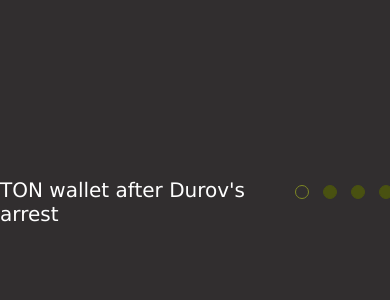
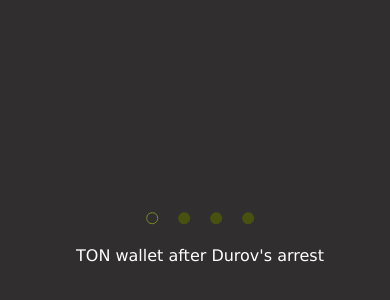
Before and after one commit to ByHannaStseliukova/cssMemeSlider, a plain HTML site: page cssMemeSlider/index.html in a window 390 px wide. Shown: the part 202-502 px from the top of the page. Drawn offline with Linux system fonts and the light colour scheme.

Commit message:
style: apply styles for smaller screens (Mon, Sep 16, 2024 10:39:00 AM)

```diff
--- a/cssMemeSlider/styles.css
+++ b/cssMemeSlider/styles.css
@@ -150,3 +150,32 @@ border: 1px solid #7E8825;
 background-color: #312E2F;
 border: 1px solid #7E8825;
 }
+@media screen and (max-width: 720px) {
+html {
+font-size: 8px;
+}
+.sliderWrap {
+grid-template-rows: 3fr 40px 40px;
+grid-template-columns: 1fr;
+grid-gap: 1rem;
+grid-template-areas: 'content' 'control' 'description';
+}
+.sliderControl {
+justify-content: center;
+}
+.sliderControl label {
+margin-right: 1.2rem;
+}
+.sliderControl label:last-of-type {
+margin-right: 0;
+}
+.sliderCaptions .slide {
+text-align: center;
+padding: 0;
+}
+.sliderControl label::before {
+top: 50%;
+left: 50%;
+transform: translate(-50%, -50%);
+}
+}
```
